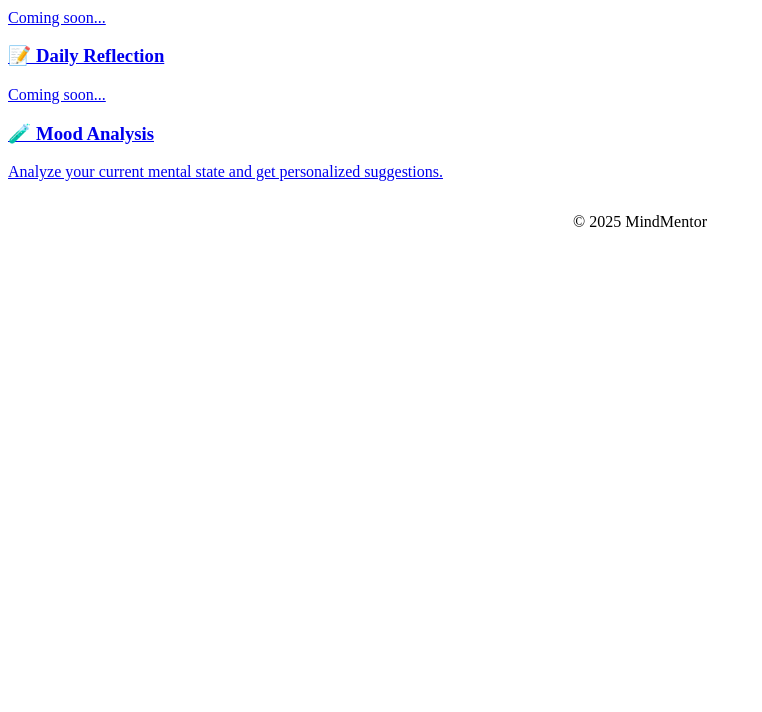
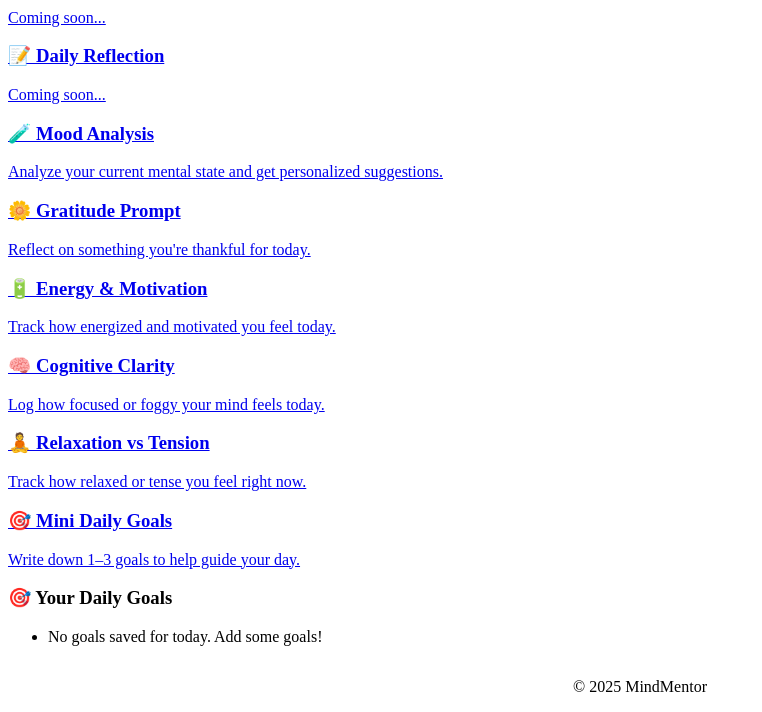
Before and after one commit to Antagonist-cmd/SachiSaheli, a Flask app: page /check-in/ in a window 1280 px wide. Shown: the part 347-1059 px from the top of the page, without its empty margins (0-762 px from the left). Before the commit the page ends 574 px from the top, so only its background shows below. Run offline with Flask 3, Linux system fonts and the light colour scheme; the visitor is signed in with stand-in values (Sample User, id 1); parts of the project's set-up code (start-up, migrations or seed data) failed here and were passed over.

Commit message:
checkin (goals)

```diff
--- a/mindmentor/server/app.py
+++ b/mindmentor/server/app.py
@@ -1,7 +1,7 @@
 # server/app.py
 import os
 import sys
-from flask import Flask, render_template, redirect, session, url_for
+from flask import Flask, render_template, redirect, session, url_for, jsonify
 from flask_cors import CORS
 from dotenv import load_dotenv
 from utils.supabase_client import supabase  # Use single shared client
--- a/mindmentor/server/routes/checkin_routes.py
+++ b/mindmentor/server/routes/checkin_routes.py
@@ -1,5 +1,10 @@
-from flask import Blueprint, render_template, request, redirect, url_for, session
+from flask import Blueprint, render_template, request, redirect, url_for, session, jsonify
 from datetime import datetime
+from utils.supabase_client import supabase
+from supabase import create_client, Client
+from datetime import date
+from flask import flash
+
 
 checkin_bp = Blueprint("checkin", __name__, url_prefix="/check-in")
 
@@ -26,3 +31,153 @@
     if "user_id" not in session:
         return redirect(url_for("auth.login"))
     return render_template("mood_tracker.html")  # 🧠 reuse existing template!
+
+@checkin_bp.route("/gratitude", methods=["GET", "POST"])
+def gratitude_checkin():
+    if "user_id" not in session:
+        return redirect(url_for("auth.login"))
+
+    if request.method == "POST":
+        gratitude_text = request.form.get("gratitude_entry", "").strip()
+        print("🙏 Gratitude Submitted:", gratitude_text)
+
+        # TODO: Save it to Supabase later
+        return redirect(url_for("checkin.gratitude_checkin"))
+
+    return render_template("gratitude.html")
+
+@checkin_bp.route("/energy", methods=["GET", "POST"])
+def energy_checkin():
+    if "user_id" not in session:
+        return redirect(url_for("auth.login"))
+
+    if request.method == "POST":
+        energy = request.form.get("energy_level")
+        motivation = request.form.get("motivation_level")
+        print("⚡ Energy:", energy, "| 🚀 Motivation:", motivation)
+
+        # TODO: Save to Supabase later
+        return redirect(url_for("checkin.energy_checkin"))
+
+    return render_template("energy_checkin.html")
+
+@checkin_bp.route("/clarity", methods=["GET", "POST"])
+def clarity_checkin():
+    if "user_id" not in session:
+        return redirect(url_for("auth.login"))
+
+    if request.method == "POST":
+        focus_level = request.form.get("focus_level")
+        mental_fog = request.form.get("mental_fog")
+        print("🧠 Focus Level:", focus_level, "| 🌫️ Mental Fog:", mental_fog)
+
+        # TODO: Save to Supabase later
+        return redirect(url_for("checkin.clarity_checkin"))
+
+    return render_template("clarity_checkin.html")
+
+@checkin_bp.route("/relaxation", methods=["GET", "POST"])
+def relaxation_checkin():
+    if "user_id" not in session:
+        return redirect(url_for("auth.login"))
+
+    if request.method == "POST":
+        relaxation_level = request.form.get("relaxation_level")
+        tension_level = request.form.get("tension_level")
+        print("🧘 Relaxation:", relaxation_level, "| 💥 Tension:", tension_level)
+
+        # TODO: Save to Supabase later
+        return redirect(url_for("checkin.relaxation_checkin"))
+
+    return render_template("relaxation_checkin.html")
+
+@checkin_bp.route("/daily-goals", methods=["GET", "POST"])
+def daily_goals():
+    if "user_id" not in session:
+        return redirect(url_for("auth.login"))
+
+    today_goals = []
+
+    if request.method == "POST":
+        goals = [
+            request.form.get("goal1", "").strip(),
+            request.form.get("goal2", "").strip(),
+            request.form.get("goal3", "").strip(),
+        ]
+        goals = [g for g in goals if g]  # Remove empty ones
+        completed = [False] * len(goals)
+
+        try:
+            supabase.table("daily_goals").insert({
+                "user_id": session["user_id"],
+                "goals": goals,
+                "completed": completed,
+                "date": date.today().isoformat()
+            }).execute()
+            flash("🎯 Goals saved successfully!")
+        except Exception as e:
+            print("🚨 Supabase Insert Error:", str(e))
+            flash("❌ Failed to save goals.")
+
+        return redirect(url_for("checkin.daily_goals"))
+
+    # Fetch today's goals
+    try:
+        result = supabase.table("daily_goals") \
+                         .select("goals, completed") \
+                         .eq("user_id", session["user_id"]) \
+                         .eq("date", date.today().isoformat()) \
+                         .limit(1) \
+                         .execute()
+        data = result.data
+        if data:
+            today_goals = list(zip(data[0]["goals"], data[0]["completed"]))
+    except Exception as e:
+        print("⚠️ Fetching today's goals failed:", e)
+
+    return render_template("daily_goals.html", today_goals=today_goals)
+
+@checkin_bp.route("/update-goal", methods=["POST"])
+def update_goal():
+    if "user_id" not in session:
+        return jsonify({"error": "Unauthorized"}), 401
+
+    data = request.get_json()
+    index = data.get("index")
+    checked = data.get("checked")
+
+    if index is None or checked is None:
+        return jsonify({"error": "Invalid input"}), 400
+
+    try:
+        today = datetime.utcnow().date().isoformat()
+
+        result = supabase.table("daily_goals") \
+            .select("id, completed") \
+            .eq("user_id", session["user_id"]) \
+            .eq("date", today) \
+            .single() \
+            .execute()
+
+        record = result.data
+
+        if not record:
+            return jsonify({"error": "No goal entry found for today"}), 404
+
+        completed = record.get("completed", [])
+        while len(completed) <= index:
+            completed.append(False)
+
+        completed[index] = checked
+
+        supabase.table("daily_goals") \
+            .update({"completed": completed}) \
+            .eq("id", record["id"]) \
+            .execute()
+
+        return jsonify({"success": True})
+
+
+    except Exception as e:
+        print("⚠️ Goal update error:", str(e))
+        return jsonify({"error": "Failed to update goal"}), 500
--- a/mindmentor/server/templates/checkin.html
+++ b/mindmentor/server/templates/checkin.html
@@ -31,4 +31,69 @@
   <p>Analyze your current mental state and get personalized suggestions.</p>
 </a>
 </div>
+<a href="{{ url_for('checkin.gratitude_checkin') }}" class="checkin-card">
+  <h3>🌼 Gratitude Prompt</h3>
+  <p>Reflect on something you're thankful for today.</p>
+</a>
+
+<a href="{{ url_for('checkin.energy_checkin') }}" class="checkin-card">
+  <h3>🔋 Energy & Motivation</h3>
+  <p>Track how energized and motivated you feel today.</p>
+</a>
+
+<a href="{{ url_for('checkin.clarity_checkin') }}" class="checkin-card">
+  <h3>🧠 Cognitive Clarity</h3>
+  <p>Log how focused or foggy your mind feels today.</p>
+</a>
+
+<a href="{{ url_for('checkin.relaxation_checkin') }}" class="checkin-card">
+  <h3>🧘 Relaxation vs Tension</h3>
+  <p>Track how relaxed or tense you feel right now.</p>
+</a>
+
+<a href="{{ url_for('checkin.daily_goals') }}" class="checkin-card">
+  <h3>🎯 Mini Daily Goals</h3>
+  <p>Write down 1–3 goals to help guide your day.</p>
+</a>
+<div class="daily-goals">
+  <h3>🎯 Your Daily Goals</h3>
+  <ul id="goalList">
+    {% if goals %}
+      {% for i in range(goals|length) %}
+        <li>
+          <label>
+            <input type="checkbox" class="goal-checkbox" data-index="{{ i }}"
+              {% if completed and completed[i] %}checked{% endif %}>
+            {{ goals[i] }}
+          </label>
+        </li>
+      {% endfor %}
+    {% else %}
+      <li>No goals saved for today. Add some goals!</li>
+    {% endif %}
+  </ul>
+</div>
+
 {% endblock %}
+<script>
+  document.querySelectorAll('.goal-checkbox').forEach(checkbox => {
+  checkbox.addEventListener('change', async (e) => {
+    const index = parseInt(e.target.dataset.index);
+
+    try {
+      const res = await fetch('/check-in/update-goal', {
+        method: 'POST',
+        headers: { 'Content-Type': 'application/json' },
+        body: JSON.stringify({ index, checked: e.target.checked })
+      });
+
+      const data = await res.json();
+      if (!res.ok) throw new Error(data.error || "Unknown error");
+      console.log("✅ Goal updated!");
+    } catch (err) {
+      alert("⚠️ Failed to update goal: " + err.message);
+    }
+  });
+});
+
+</script>
```
Also changed, not shown: mindmentor/server/templates/clarity_checkin.html (added, +27 -0 lines), mindmentor/server/templates/daily_goals.html (added, +41 -0 lines), mindmentor/server/templates/energy_checkin.html (added, +25 -0 lines), mindmentor/server/templates/gratitude.html (added, +15 -0 lines), mindmentor/server/templates/relaxation_checkin.html (added, +27 -0 lines).
